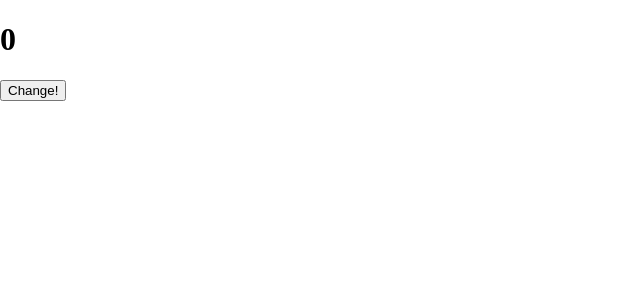
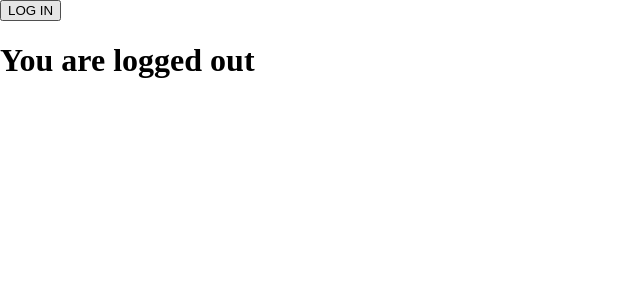
Before and after one commit to OvalleRo/cra-tefi, a React (Create React App) app in the folder learning-react/: page / in a window 1280 px wide. Shown: the top 300 px of the page, without its empty margins (0-640 px from the left). Built offline with nearby package versions, Linux system fonts and the light colour scheme.

Commit message:
created a log button with modified-state

```diff
--- a/learning-react/src/App.js
+++ b/learning-react/src/App.js
@@ -52,21 +52,21 @@
         //     name: "Sally",
         //     age: 19,
         // }
+        this.state = {
+            isLoggedIn: false,
+        }
         // this.state = {
-        //     isLoggedIn: true,
+        //     count: 0,
         // }
-        this.state = {
-            count: 0,
-        }
         this.handleClick= this.handleClick.bind(this)
     }
-    //tambien se le puede pasat setState como prop a un componente
+    //tambien se le puede pasar setState como prop a un componente
     handleClick(){
         this.setState(prevState => {
             return {
-                count: prevState.count + 1
+                isLoggedIn: !prevState.isLoggedIn
             }
-        } )
+        })
     }
 
     render() {
@@ -76,13 +76,16 @@
         // } else {
         //     wordDisplay= "out"
         // }
+        let buttonText = this.state.isLoggedIn ? "LOG OUT" : "LOG IN"
+        let displayText = this.state.isLoggedIn ? "You are logged in" : "You are logged out"
 
         return(
             <div>
                 {/* <h1>Is state important? {this.state.answer}</h1> */}
-                <h1>{this.state.count}</h1>
+                {/* <h1>{this.state.count}</h1> */}
                 {/* <h2>You are currently logged {wordDisplay}</h2> */}
-                <button onClick={this.handleClick} >Change!</button>
+                <button onClick={this.handleClick} >{buttonText}</button>
+                <h1>{displayText}</h1>
             </div>
         )
     }
```
